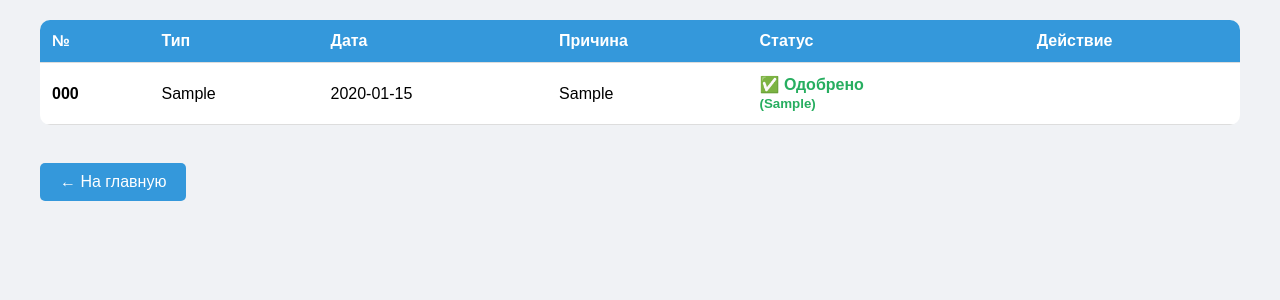
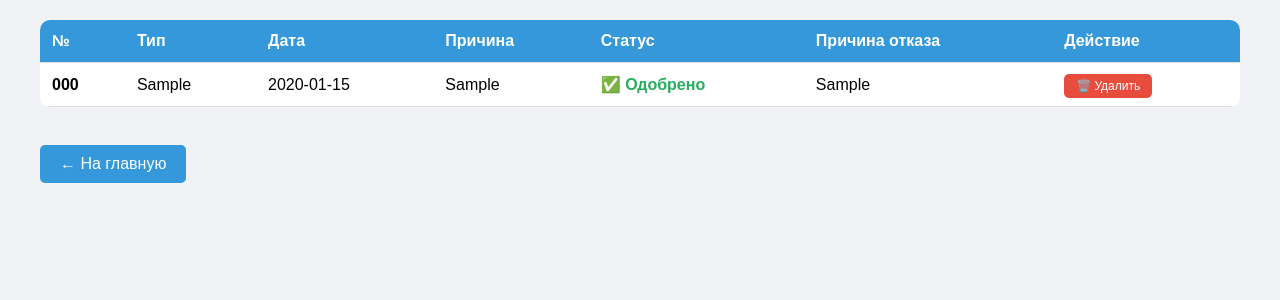
Before and after one commit to Nxpert678/school-docs, a Flask app: page /my_apps in a window 1280 px wide. Shown: the part 69-369 px from the top of the page. Run offline with Flask 3, Linux system fonts and the light colour scheme; the visitor is signed in with stand-in values (Sample User, id 1); tables that the repository leaves empty hold one stand-in row (values such as "Sample post").

Commit message:
Update my_apps.html

```diff
--- a/templates/my_apps.html
+++ b/templates/my_apps.html
@@ -33,6 +33,7 @@
                         <th>Дата</th>
                         <th>Причина</th>
                         <th>Статус</th>
+                        <th>Причина отказа</th>
                         <th>Действие</th>
                     </tr>
                 </thead>
@@ -47,12 +48,12 @@
                             {% if app.status == 'pending' %}⏳ На согласовании
                             {% elif app.status == 'approved' %}✅ Одобрено
                             {% else %}❌ Отклонено{% endif %}
-                            {% if app.reject_reason %}<br><small>({{ app.reject_reason }})</small>{% endif %}
                         </td>
                         <td>
-                            {% if app.status == 'pending' %}
-                                <a href="/delete/{{ app.number }}" class="btn-delete" onclick="return confirm('Удалить заявление {{ app.number }}?')">🗑️ Удалить</a>
-                            {% endif %}
+                            {% if app.reject_reason %}{{ app.reject_reason }}{% else %}-{% endif %}
+                        </td>
+                        <td>
+                            <a href="/delete/{{ app.number }}" class="btn-delete" onclick="return confirm('Удалить заявление {{ app.number }}? Это действие нельзя отменить.')">🗑️ Удалить</a>
                         </td>
                     </tr>
                     {% endfor %}
```
